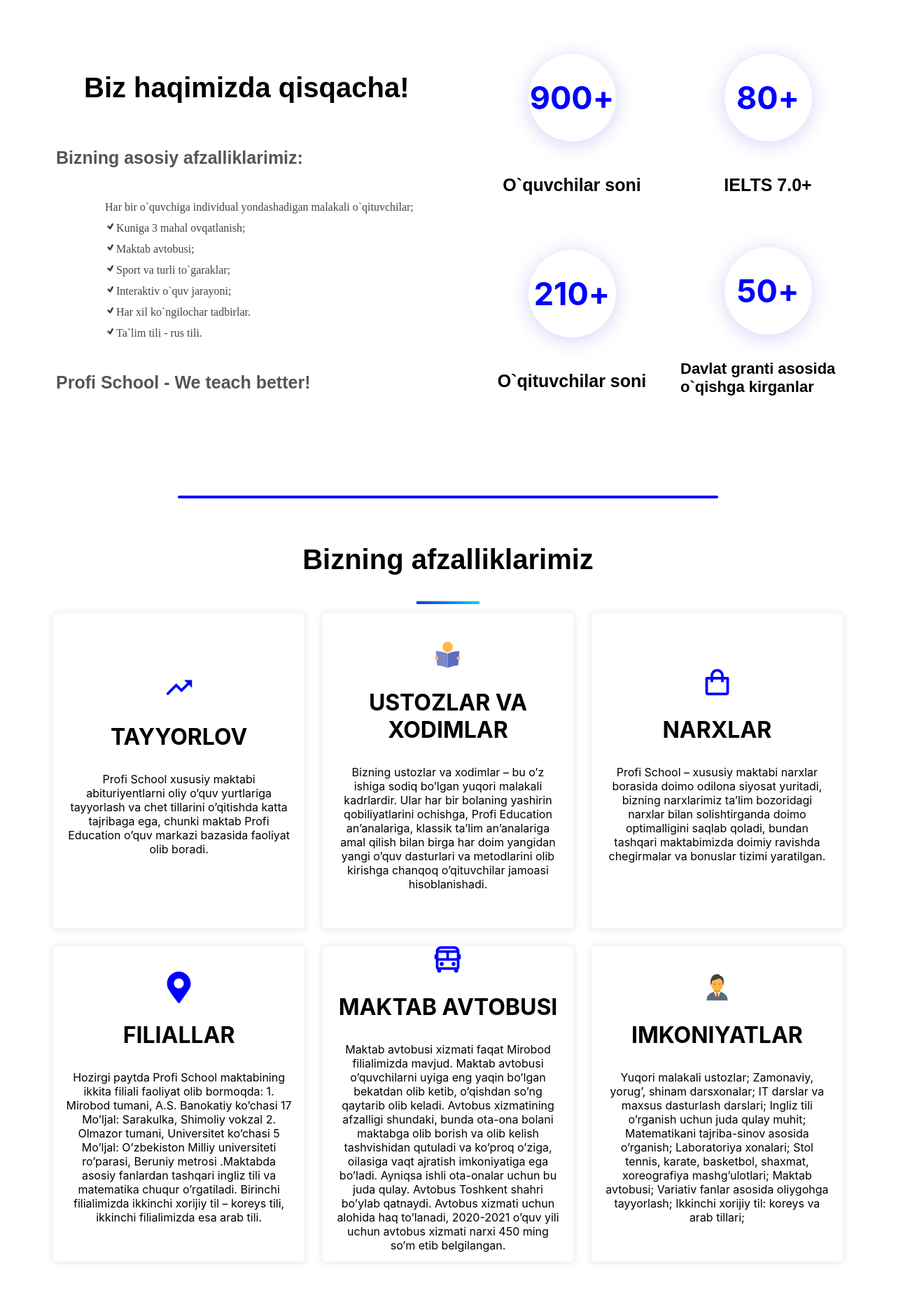
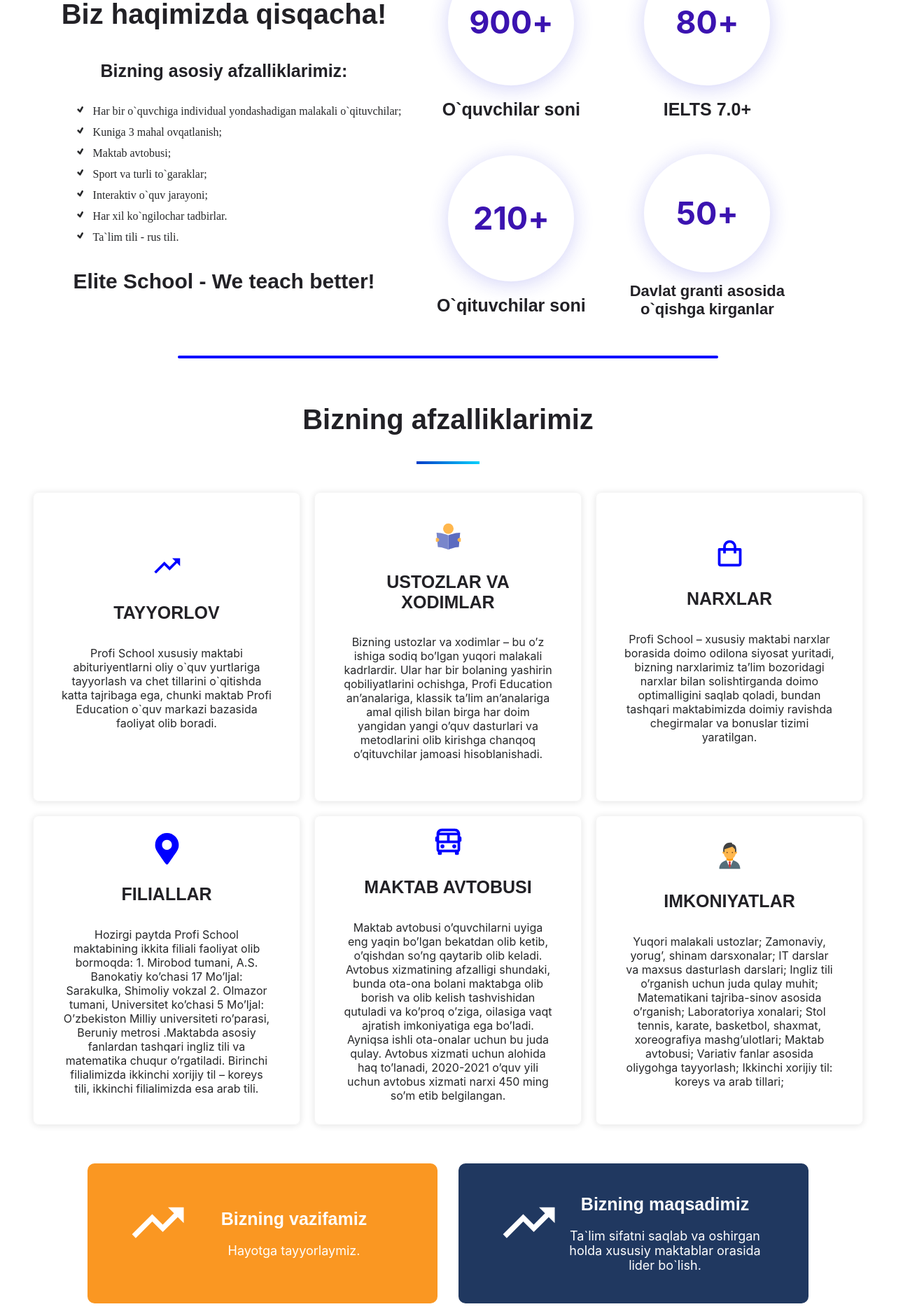
Before and after one commit to khusanmeliev/private_school, a React (Create React App) app: page / in a window 1280 px wide. Shown: the part 860-2740 px from the top of the page at 70% size, 1320 px wide, since content can reach past the window. Built offline with nearby package versions, Linux system fonts and the light colour scheme.

Commit message:
refactored code to make website responsive

```diff
--- a/src/Pages/About/About.jsx
+++ b/src/Pages/About/About.jsx
@@ -2,24 +2,19 @@
 import { TiTick } from 'react-icons/ti';
 import Heading from '../../components/Heading/Heading';
 import Flexbox from '../../components/Flexbox/Flexbox';
-import { Navlist, StatisticsContainer, Wrapper } from './About.style';
+import { CircleBox, Navlist, StatisticsContainer, Wrapper } from './About.style';
 
 const About = () => {
   return (
     <Wrapper>
       <Flexbox flexWrap="wrap" flexDirection="row">
-        <Flexbox width="50%">
+        <Flexbox>
+          <Heading size="lg">Biz haqimizda qisqacha!</Heading>
+          <Heading size="sm">Bizning asosiy afzalliklarimiz:</Heading>
           <Navlist>
-            <Heading size="lg" textIndent="40px">
-              Biz haqimizda qisqacha!
-            </Heading>
-            <Heading size="sm" color="rgb(85, 85, 85)">
-              Bizning asosiy afzalliklarimiz:
-            </Heading>
-            <ul>
             <li>
-                Har bir o`quvchiga individual yondashadigan malakali
-                o`qituvchilar;
+              <TiTick />
+              Har bir o`quvchiga individual yondashadigan malakali o`qituvchilar;
             </li>
             <li>
               <TiTick />
@@ -45,106 +40,43 @@
               <TiTick />
               Ta`lim tili - rus tili.
             </li>
-            </ul>
-            <Heading size="sm" color="rgb(85, 85, 85)">
-              Profi School - We teach better!
+          </Navlist>
+          <Heading size="md" align="center">
+            Elite School - We teach better!
           </Heading>
-          </Navlist>
         </Flexbox>
 
         {/* <----------------------------> */}
 
         <Flexbox width="50%">
           <StatisticsContainer>
-            <Flexbox
-              width="250px"
-              height="250px"
-              justifyContent="space-around"
-              style={{ fontWeight: 'bold' }}
-            >
-              <Flexbox
-                width="50%"
-                height="50%"
-                flexDirection="row"
-                style={{
-                  fontSize: '45px',
-                  borderRadius: '100%',
-                  boxShadow: 'rgba(37, 37, 218, 0.2) 0px 4px 29px 0px',
-                  color: 'blue',
-                }}
-              >
+            <Flexbox width="250px" height="250px" justifyContent="space-around" style={{ fontWeight: 'bold' }}>
+              <CircleBox>
                 900
                 <span>+</span>
-              </Flexbox>
+              </CircleBox>
               <Heading>O`quvchilar soni</Heading>
             </Flexbox>
-            <Flexbox
-              width="250px"
-              height="250px"
-              justifyContent="space-around"
-              style={{ fontWeight: 'bold' }}
-            >
-              <Flexbox
-                width="50%"
-                height="50%"
-                flexDirection="row"
-                style={{
-                  fontSize: '45px',
-                  borderRadius: '100%',
-                  boxShadow: 'rgba(37, 37, 218, 0.2) 0px 4px 29px 0px',
-                  color: 'blue',
-                }}
-              >
+            <Flexbox width="250px" height="250px" justifyContent="space-around" style={{ fontWeight: 'bold' }}>
+              <CircleBox>
                 80
                 <span>+</span>
-              </Flexbox>
+              </CircleBox>
               <Heading>IELTS 7.0+</Heading>
             </Flexbox>
-            <Flexbox
-              width="250px"
-              height="250px"
-              justifyContent="space-around"
-              style={{ fontWeight: 'bold' }}
-            >
-              <Flexbox
-                width="50%"
-                height="50%"
-                flexDirection="row"
-                style={{
-                  fontSize: '45px',
-                  borderRadius: '100%',
-                  boxShadow: 'rgba(37, 37, 218, 0.2) 0px 4px 29px 0px',
-                  color: 'blue',
-                }}
-              >
+            <Flexbox width="250px" height="250px" justifyContent="space-around" style={{ fontWeight: 'bold' }}>
+              <CircleBox>
                 210
                 <span>+</span>
-              </Flexbox>
+              </CircleBox>
               <Heading>O`qituvchilar soni</Heading>
             </Flexbox>
-            <Flexbox
-              width="250px"
-              height="250px"
-              justifyContent="space-around"
-              style={{ fontWeight: 'bold' }}
-            >
-              <Flexbox
-                width="50%"
-                height="50%"
-                flexDirection="row"
-                style={{
-                  fontSize: '45px',
-                  borderRadius: '100%',
-                  boxShadow: 'rgba(37, 37, 218, 0.2) 0px 4px 29px 0px',
-                  color: 'blue',
-                }}
-              >
+            <Flexbox width="250px" height="250px" justifyContent="space-around" style={{ fontWeight: 'bold' }}>
+              <CircleBox>
                 50
                 <span>+</span>
-              </Flexbox>
-              <Heading style={{ fontSize: '22px' }}>
-                Davlat granti asosida o`qishga kirganlar
-              </Heading>
+              </CircleBox>
+              <Heading style={{ fontSize: '22px' }}>Davlat granti asosida o`qishga kirganlar</Heading>
             </Flexbox>
           </StatisticsContainer>
         </Flexbox>
--- a/src/Pages/About/About.style.js
+++ b/src/Pages/About/About.style.js
@@ -1,23 +1,24 @@
-import styled from "styled-components";
+import styled from 'styled-components';
+import { colors } from '../../assets/styles/colors';
 
 export const Wrapper = styled.div`
-  padding: 40px 20px;
-  margin: 0;
   width: 100%;
-  height: 570px;
+  height: auto;
 `;
 
 export const Navlist = styled.ul`
   display: flex;
   flex-direction: column;
-  gap: 20px;
+  gap: 10px;
+
+  svg {
+    margin-right: 10px;
+  }
+
   li {
-    width: 500px;
-    text-indent: 20px;
     list-style-type: none;
     font-family: serif;
-    color: rgb(68, 68, 68);
-    margin: 10px;
+    color: ${colors.grey};
   }
 `;
 
@@ -30,3 +31,17 @@
   flex-wrap: wrap;
   gap: 30px;
 `;
+
+export const CircleBox = styled.div`
+  width: 180px;
+  height: 180px;
+  display: flex;
+  flex-direction: row;
+  align-items: center;
+  justify-content: center;
+
+  font-size: 45px;
+  border-radius: 100%;
+  box-shadow: rgba(37, 37, 218, 0.2) 0px 4px 29px 0px;
+  color: ${colors.blue};
+`;
--- a/src/Pages/Advantages/Advantage.jsx
+++ b/src/Pages/Advantages/Advantage.jsx
@@ -3,12 +3,14 @@
 import Flexbox from '../../components/Flexbox/Flexbox';
 import {
   AdvantagesCards,
-  AdvantagesLessonBoxesBoxTxtBox,
+  Card,
   UpLine,
   LessonBox,
   LessonBoxes,
-  AdvantagesCardsCards,
   GoalsCard,
+  PriceLabel,
+  LessonsWrapper,
+  GoalsWrapper,
 } from './Advantage.style';
 import Heading from '../../components/Heading/Heading';
 import Text from '../../components/Text/Text';
@@ -22,26 +24,23 @@
       <UpLine />
       <AdvantagesCards>
         {about.map((el) => (
-          <AdvantagesCardsCards key={el.title}>
+          <Card key={el.title}>
             <span>{el.icon}</span>
-            <h1>{el.title}</h1>
-            <p>{el.text}</p>
-          </AdvantagesCardsCards>
+            <Heading>{el.title}</Heading>
+            <Text align="center">{el.text}</Text>
+          </Card>
         ))}
       </AdvantagesCards>
-      <Flexbox flexDirection="row" width="100%" flexWrap="wrap">
+      <GoalsWrapper>
         <GoalsCard>
           <div style={{ fontSize: '90px', color: 'white' }}>
             <BiTrendingUp />
           </div>
-          <Flexbox
-            alignItems="flexStart"
-            gap="20px"
-            width="60%"
-            borderRadius="10px"
-          >
-            <Heading color="white">Bizning vazifamiz</Heading>
-            <Text color="white" size="lg" textAlign="center">
+          <Flexbox width="60%" gap="20px">
+            <Heading color="white" style={{ margin: '0' }}>
+              Bizning vazifamiz
+            </Heading>
+            <Text color="white" size="lg" align="center" style={{ margin: '0' }}>
               Hayotga tayyorlaymiz.
             </Text>
           </Flexbox>
@@ -50,64 +49,46 @@
           <div style={{ fontSize: '90px', color: 'white' }}>
             <BiTrendingUp />
           </div>
-          <Flexbox
-            alignItems="flexStart"
-            gap="20px"
-            width="60%"
-            borderRadius="10px"
-          >
-            <Heading color="white">Bizning maqsadimiz</Heading>
-            <Text color="white" size="lg" textAlign="center">
-              Ta`lim sifatni saqlab va oshirgan holda xususiy maktablar orasida
-              lider bo’lish.
+          <Flexbox alignItems="flexStart" gap="20px" width="60%" borderRadius="10px">
+            <Heading color="white" style={{ margin: '0' }}>
+              Bizning maqsadimiz
+            </Heading>
+            <Text color="white" size="lg" align="center" style={{ margin: '0' }}>
+              Ta`lim sifatni saqlab va oshirgan holda xususiy maktablar orasida lider bo`lish.
             </Text>
           </Flexbox>
         </GoalsCard>
-      </Flexbox>
-      <Flexbox marginTop="20px" width="100%">
+      </GoalsWrapper>
+      <LessonsWrapper marginTop="20px" width="100%">
         <Heading size="lg">Bizning Darslarimiz</Heading>
         <UpLine />
         <LessonBoxes>
           <LessonBox>
             <Heading>SCIENCE IN ENGLISH</Heading>
-            <AdvantagesLessonBoxesBoxTxtBox>
-              Bepul
-            </AdvantagesLessonBoxesBoxTxtBox>
+            <PriceLabel>Bepul</PriceLabel>
             <ul>
               <li>Darslarning davomiyligi haftasiga 1 marta 45 minut</li>
               <li>Dars davomiyligi: 5-9 sinflar</li>
               <li>Kurs to`lovlari maktab to`lovi ichiga kiritilgan</li>
             </ul>
-            <Button
-              width="95%"
-              height="45px"
-              borderRadius="20px"
-              bgColor="#000c3f"
-            >
+            <Button width="95%" height="45px" bgColor="#000c3f">
               Aloqa
             </Button>
           </LessonBox>
           <LessonBox>
             <Heading>SPEAKING COURSE</Heading>
-            <AdvantagesLessonBoxesBoxTxtBox>
-              Bepul
-            </AdvantagesLessonBoxesBoxTxtBox>
+            <PriceLabel>Bepul</PriceLabel>
             <ul>
               <li>Darslarning davomiyligi 90 minut, haftasiga 3 marta.</li>
               <li>Kurs davomiyligi: cheklanmagan</li>
               <li>Kurs to`lovlari maktab to`lovi ichiga kiritilgan.</li>
             </ul>
-            <Button
-              width="95%"
-              height="45px"
-              borderRadius="20px"
-              bgColor="#000c3f"
-            >
+            <Button width="95%" height="45px" bgColor="#000c3f">
               Aloqa
             </Button>
           </LessonBox>
         </LessonBoxes>
-      </Flexbox>
+      </LessonsWrapper>
     </Flexbox>
   );
 };
--- a/src/Pages/Advantages/Advantage.style.js
+++ b/src/Pages/Advantages/Advantage.style.js
@@ -1,4 +1,5 @@
 import styled from 'styled-components';
+import { mobile } from '../../assets/styles/sizes';
 
 export const UpLine = styled.div`
   width: 90px;
@@ -9,60 +10,60 @@
 `;
 
 export const AdvantagesCards = styled.div`
-  width: 100%;
+  width: auto;
   display: flex;
   align-items: center;
   justify-content: center;
   flex-wrap: wrap;
-  @media (max-width: 1238px) {
+  gap: 20px;
+  margin-top: 40px;
+
+  ${mobile.lg} {
     flex-direction: column;
     gap: 20px;
   }
 `;
 
-export const AdvantagesCardsCards = styled.div`
-  width: 28%;
-  height: 450px;
-  background-color: white;
-  margin: 12px;
-  border-radius: 5px;
+export const Card = styled.div`
+  width: 300px;
+  height: 400px;
+  padding: 20px 40px;
+  border-radius: 8px;
   display: flex;
   align-items: center;
   justify-content: center;
   flex-direction: column;
-  text-align: center;
   border: 1px solid #f5f5f5;
   box-shadow: 0 1px 10px rgb(0 0 0 / 11%);
+
   &:hover {
     background-color: transparent;
     background-image: linear-gradient(90deg, #2575fc 0%, #6a11cb 100%);
     color: white;
   }
+
   span {
     font-size: 45px;
     color: blue;
   }
-  h1 {
-    margin: 15px;
-  }
-  p {
-    width: 90%;
-    @media (max-width: 1220px) {
-      width: 60%;
-    }
-    @media (max-width: 720px) {
-      width: 90%;
-    }
-  }
-  @media (max-width: 1220px) {
-    width: 70%;
+
+  ${mobile.lg} {
     height: auto;
   }
 `;
 
+export const GoalsWrapper = styled.div`
+  display: flex;
+  flex-direction: row;
+  justify-content: center;
+  align-items: center;
+  flex-wrap: wrap;
+  margin-top: 40px;
+`;
+
 export const GoalsCard = styled.div`
-  width: 40%;
-  height: 180px;
+  width: 500px;
+  height: 200px;
   background-color: #fa9722;
   margin: 15px;
   border-radius: 10px;
@@ -71,10 +72,11 @@
   justify-content: center;
   transition: 0.3s;
   cursor: pointer;
-  margin-top: 90px;
+
   &:nth-child(2) {
     background-color: #203860;
   }
+
   &:hover {
     background: rgb(2, 0, 36);
     background: linear-gradient(
@@ -90,14 +92,17 @@
       rgba(3, 116, 198, 1) 94%
     );
   }
-  @media (max-width: 1180px) {
-    margin: 20px;
+
+  ${mobile.lg} {
+    width: 400px;
   }
-  @media (max-width: 999px) {
-    width: 80%;
-    height: auto;
-    flex-direction: column;
-  }
+`;
+
+export const LessonsWrapper = styled.div`
+  display: flex;
+  flex-direction: column;
+  justify-content: center;
+  align-items: center;
 `;
 
 export const LessonBoxes = styled.div`
@@ -107,46 +112,32 @@
   font-family: sans-serif;
   margin-top: 50px;
   display: flex;
+  flex-direction: row;
+  align-items: center;
   justify-content: space-around;
   flex-wrap: wrap;
-  @media (max-width: 1175px) {
+
+  ${mobile.lg} {
     flex-direction: column;
-    align-items: center;
-    justify-content: center;
   }
 `;
 
 export const LessonBox = styled.div`
   width: 40%;
   height: 350px;
-  background-color: inherit;
   display: flex;
+  flex-direction: column;
+  align-items: center;
   justify-content: space-around;
-  align-items: center;
-  flex-direction: column;
   box-shadow: 0 1px 10px rgb(0 0 0 / 11%);
   border-radius: 10px;
-  @media (max-width: 1175px) {
-    width: 80%;
-    margin: 30px;
-  }
 
-  h2 {
-    color: red;
-    margin-left: 20px;
-    color: black;
-  }
-
-  ul {
-    margin-left: 50px;
-  }
-  ul li {
-    margin: 5px;
-    font-weight: 500;
+  ${mobile.lg} {
+    width: 90%;
   }
 `;
 
-export const AdvantagesLessonBoxesBoxTxtBox = styled.div`
+export const PriceLabel = styled.div`
   width: 100%;
   height: 50px;
   background: rgb(2, 0, 36);
--- /dev/null
+++ b/src/assets/styles/colors.js
@@ -0,0 +1,5 @@
+export const colors = {
+  black: '#222126',
+  grey: '#262729',
+  blue: '#3b13b0',
+};
--- a/src/components/Heading/Heading.js
+++ b/src/components/Heading/Heading.js
@@ -1,4 +1,5 @@
 import styled, { css } from 'styled-components';
+import { colors } from '../../assets/styles/colors';
 
 const headingSize = {
   sm: css`
@@ -15,14 +16,9 @@
 const Heading = styled.h1`
   ${({ size }) => headingSize[size || 'sm']};
   font-family: ${({ fontFamily }) => fontFamily || 'sans-serif'};
-  color: ${({ color }) => color || 'black'};
+  color: ${({ color }) => color || `${colors.black}`};
   text-indent: ${({ textIndent }) => textIndent};
-  text-align: ${({ textAlign }) => textAlign};
-
-  @media (max-width: 980px) {
-    width: auto;
-    text-align: center;
-  }
+  text-align: ${({ align }) => align || 'center'};
 `;
 
 export default Heading;
--- a/src/components/Text/Text.js
+++ b/src/components/Text/Text.js
@@ -1,26 +1,23 @@
 import styled, { css } from 'styled-components';
+import { colors } from '../../assets/styles/colors';
+import { text } from '../../assets/styles/sizes';
 
 const textSize = {
   sm: css`
-    font-size: 12px;
+    font-size: ${text.sm};
   `,
   md: css`
-    font-size: 14px;
+    font-size: ${text.md};
   `,
   lg: css`
-    font-size: 16px;
+    font-size: ${text.lg};
   `,
 };
 
 const Text = styled.p`
   ${({ size }) => textSize[size || 'md']};
-  color: ${({ color }) => color || 'black'};
-  text-align: ${({ textAlign }) => textAlign};
-
-  @media (max-width: 600px) {
-    width: auto;
-    height: auto;
-  }
+  color: ${({ color }) => color || `${colors.grey}`};
+  text-align: ${({ align }) => align || 'start'};
 `;
 
 export default Text;
--- a/src/containers/Navbar/Navbar.style.js
+++ b/src/containers/Navbar/Navbar.style.js
@@ -4,10 +4,10 @@
 export const Wrapper = styled.div`
   position: fixed;
   width: 100%;
-  height: 90px;
+  height: 80px;
   background: linear-gradient(90deg, rgb(6, 2, 80) 0%, rgb(21, 21, 137) 59%, rgb(2, 109, 130) 100%);
   transition: 0.5s;
-  padding: 0 20px;
+  padding: 0 60px;
   box-sizing: border-box;
 
   a {
--- a/src/mock/about.js
+++ b/src/mock/about.js
@@ -1,43 +1,45 @@
-import { BiTrendingUp, BiShoppingBag, BiBus } from "react-icons/bi";
-import { FcReading, FcBusinessman } from "react-icons/fc";
-import { FaMapMarkerAlt } from "react-icons/fa";
+import React from 'react';
+import { BiTrendingUp, BiShoppingBag, BiBus } from 'react-icons/bi';
+import { FcReading, FcBusinessman } from 'react-icons/fc';
+import { FaMapMarkerAlt } from 'react-icons/fa';
 
 export const about = [
   {
     id: 1,
     icon: <BiTrendingUp />,
-    title: "TAYYORLOV",
-    text: "Profi School xususiy maktabi abituriyentlarni oliy o’quv yurtlariga tayyorlash va chet tillarini o’qitishda katta tajribaga ega, chunki maktab Profi Education o’quv markazi bazasida faoliyat olib boradi.",
+    title: 'TAYYORLOV',
+    text: 'Profi School xususiy maktabi abituriyentlarni oliy o`quv yurtlariga tayyorlash va chet tillarini o`qitishda katta tajribaga ega, chunki maktab Profi Education o`quv markazi bazasida faoliyat olib boradi.',
   },
   {
     id: 2,
     icon: <FcReading />,
-    title: "USTOZLAR VA XODIMLAR",
-    text: "Bizning ustozlar va xodimlar – bu o’z ishiga sodiq bo’lgan yuqori malakali kadrlardir. Ular har bir bolaning yashirin qobiliyatlarini ochishga, Profi Education an’analariga, klassik ta’lim an’analariga amal qilish bilan birga har doim yangidan yangi o’quv dasturlari va metodlarini olib kirishga chanqoq o’qituvchilar jamoasi hisoblanishadi.",
+    title: 'USTOZLAR VA XODIMLAR',
+    text: `Bizning ustozlar va xodimlar – bu o’z ishiga sodiq bo’lgan yuqori malakali kadrlardir.
+    Ular har bir bolaning yashirin qobiliyatlarini ochishga, Profi Education an’analariga, klassik ta’lim an’analariga amal qilish bilan birga har doim yangidan yangi o’quv dasturlari va metodlarini olib kirishga chanqoq o’qituvchilar jamoasi hisoblanishadi.`,
   },
   {
     id: 3,
     icon: <BiShoppingBag />,
-    title: "NARXLAR",
-    text: "Profi School – xususiy maktabi narxlar borasida doimo odilona siyosat yuritadi, bizning narxlarimiz ta’lim bozoridagi narxlar bilan solishtirganda doimo optimalligini saqlab qoladi, bundan tashqari maktabimizda doimiy ravishda chegirmalar va bonuslar tizimi yaratilgan.",
+    title: 'NARXLAR',
+    text: `Profi School – xususiy maktabi narxlar borasida doimo odilona siyosat yuritadi, bizning narxlarimiz ta’lim bozoridagi narxlar bilan solishtirganda doimo optimalligini saqlab qoladi, bundan tashqari maktabimizda doimiy ravishda chegirmalar va bonuslar tizimi yaratilgan.`,
   },
   {
     id: 4,
     icon: <FaMapMarkerAlt />,
-    title: "FILIALLAR",
-    text: "Hozirgi paytda Profi School maktabining ikkita filiali faoliyat olib bormoqda: 1. Mirobod tumani, A.S. Banokatiy ko’chasi 17 Mo’ljal: Sarakulka, Shimoliy vokzal 2. Olmazor tumani, Universitet ko’chasi 5 Mo’ljal: O’zbekiston Milliy universiteti ro’parasi, Beruniy metrosi .Maktabda asosiy fanlardan tashqari ingliz tili va matematika chuqur o’rgatiladi. Birinchi filialimizda ikkinchi xorijiy til – koreys tili, ikkinchi filialimizda esa arab tili.",
+    title: 'FILIALLAR',
+    text: 'Hozirgi paytda Profi School maktabining ikkita filiali faoliyat olib bormoqda: 1. Mirobod tumani, A.S. Banokatiy ko’chasi 17 Mo’ljal: Sarakulka, Shimoliy vokzal 2. Olmazor tumani, Universitet ko’chasi 5 Mo’ljal: O’zbekiston Milliy universiteti ro’parasi, Beruniy metrosi .Maktabda asosiy fanlardan tashqari ingliz tili va matematika chuqur o’rgatiladi. Birinchi filialimizda ikkinchi xorijiy til – koreys tili, ikkinchi filialimizda esa arab tili.',
   },
   {
     id: 5,
     icon: <BiBus />,
-    title: "MAKTAB AVTOBUSI    ",
-    text: "Maktab avtobusi xizmati faqat Mirobod filialimizda mavjud. Maktab avtobusi o’quvchilarni uyiga eng yaqin bo’lgan bekatdan olib ketib, o’qishdan so’ng qaytarib olib keladi. Avtobus xizmatining afzalligi shundaki, bunda ota-ona bolani maktabga olib borish va olib kelish tashvishidan qutuladi va ko’proq o’ziga, oilasiga vaqt ajratish imkoniyatiga ega bo’ladi. Ayniqsa ishli ota-onalar uchun bu juda qulay. Avtobus Toshkent shahri bo’ylab qatnaydi. Avtobus xizmati uchun alohida haq to’lanadi, 2020-2021 o’quv yili uchun avtobus xizmati narxi 450 ming so’m etib belgilangan.",
+    title: 'MAKTAB AVTOBUSI    ',
+    text: 'Maktab avtobusi o’quvchilarni uyiga eng yaqin bo’lgan bekatdan olib ketib, o’qishdan so’ng qaytarib olib keladi. Avtobus xizmatining afzalligi shundaki, bunda ota-ona bolani maktabga olib borish va olib kelish tashvishidan qutuladi va ko’proq o’ziga, oilasiga vaqt ajratish imkoniyatiga ega bo’ladi. Ayniqsa ishli ota-onalar uchun bu juda qulay. Avtobus xizmati uchun alohida haq to’lanadi, 2020-2021 o’quv yili uchun avtobus xizmati narxi 450 ming so’m etib belgilangan.',
   },
 
   {
     id: 6,
     icon: <FcBusinessman />,
-    title: "IMKONIYATLAR",
-    text: "Yuqori malakali ustozlar; Zamonaviy, yorug’, shinam darsxonalar; IT darslar va maxsus dasturlash darslari; Ingliz tili o’rganish uchun juda qulay muhit; Matematikani tajriba-sinov asosida o’rganish; Laboratoriya xonalari; Stol tennis, karate, basketbol, shaxmat, xoreografiya mashg’ulotlari; Maktab avtobusi; Variativ fanlar asosida oliygohga tayyorlash; Ikkinchi xorijiy til: koreys va arab tillari;",
+    title: 'IMKONIYATLAR',
+    text: 'Yuqori malakali ustozlar; Zamonaviy, yorug’, shinam darsxonalar; IT darslar va maxsus dasturlash darslari; Ingliz tili o’rganish uchun juda qulay muhit; Matematikani tajriba-sinov asosida o’rganish; Laboratoriya xonalari; Stol tennis, karate, basketbol, shaxmat, xoreografiya mashg’ulotlari; Maktab avtobusi; Variativ fanlar asosida oliygohga tayyorlash; Ikkinchi xorijiy til: koreys va arab tillari;',
   },
 ];
```
Also changed, not shown: src/Pages/Home/Home.jsx (+8 -12 lines), src/components/FlexBox/FlexBox.js (+5 -5 lines). Lines whose indentation alone changed are shown as unchanged.
